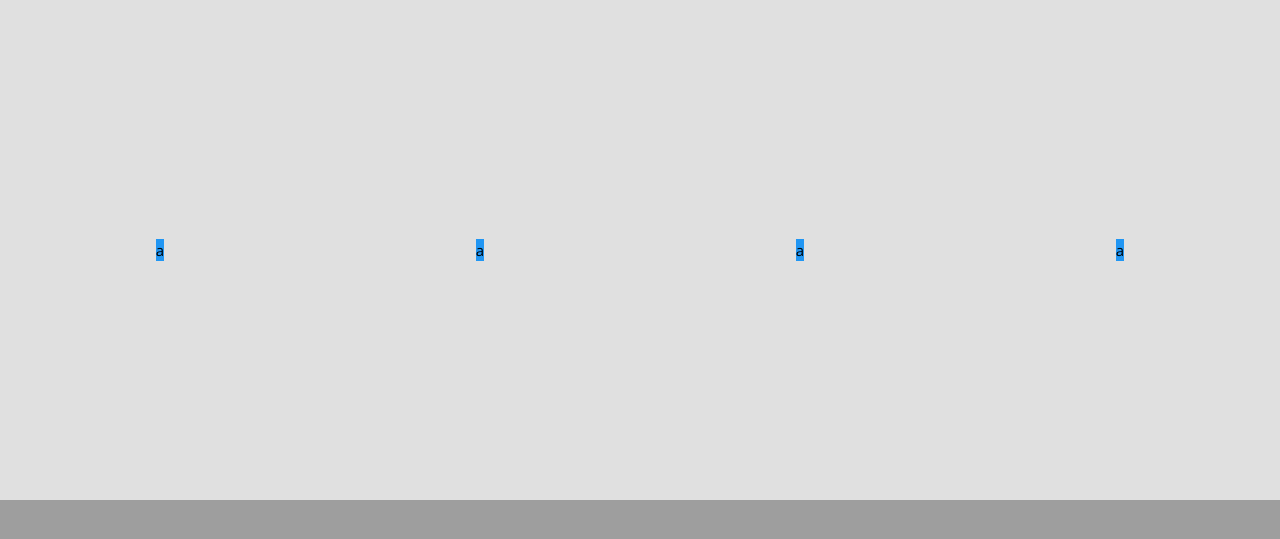
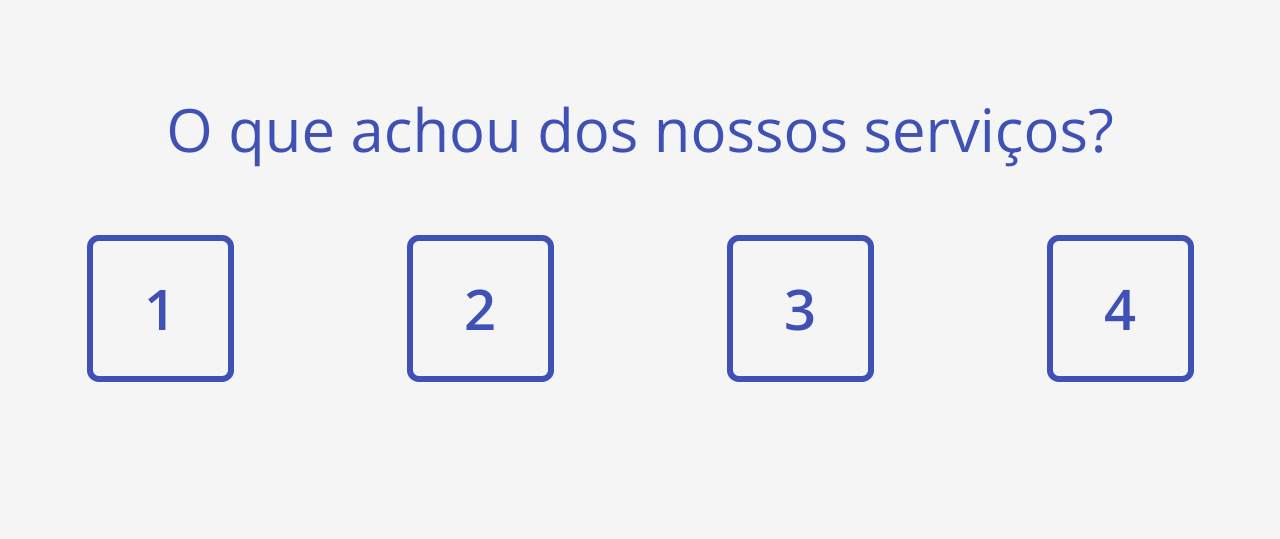
Before and after one commit to noibe/villa, a PHP site: page /mrfb.html in a window 1280 px wide. Shown: the top 539 px of the page. Run offline with PHP 8.4, Linux system fonts and the light colour scheme.

Commit message:
Start of MRFB Project

```diff
--- a/css/mowe-structure.css
+++ b/css/mowe-structure.css
@@ -7,7 +7,7 @@
 .block {
     float: left;
     overflow-x: hidden;
-    padding: 3.75em 0 20px;
+    padding: 1.5em 0 1.125em;
     width: 100%;
 }
 
@@ -19,7 +19,6 @@
 .block > h1,
 .block .container > h1,
 .block .about h1{
-    font-size: 3em;
     font-weight: 400;
     text-align: center;
 }
@@ -37,3 +36,17 @@
 .block .about h1 + .lead {
     margin-top: 20px;
 }
+
+@media (min-width: 30em) {
+    .block {
+        padding: 2.25em 0 1.125em;
+        width: 100%;
+    }
+}
+
+@media (min-width: 43.75em) {
+    .block {
+        padding: 3.75em 0 1.5em;
+        width: 100%;
+    }
+}
--- /dev/null
+++ b/js/mowe-distinct.js
@@ -0,0 +1,126 @@
+/*!
+ * Villa Mowe Distinct v0.1.0 (http://getvilla.org/)
+ * Copyright 2013-2015 Noibe Developers
+ * Licensed under MIT (https://github.com/noibe/villa/blob/master/LICENSE)
+ */
+
+(function ($) {
+
+	/* Constructor of distinct functions */
+	$.fn.distinct = function (options) {
+
+		var settings = $.extend({
+			content: "",
+			defaultClass: "",
+			startName: "",
+			target: "body",
+			targetData: false
+		}, options);
+
+		console.log(this);
+		console.log(settings.target);
+
+		var distinctList = new Array();
+		var currentIndex;
+
+		$(this).click(function(index) {
+
+			var string = "";
+
+			if(currentIndex == $(this).index() + 1) {
+
+				$(settings.target).attr("class", settings.defaultClass);
+				$(settings.target).attr("data-value", "");
+
+				currentIndex = $(this).index();
+
+
+			} else {
+				currentIndex = $(this).index() + 1;
+
+				if (settings.startName) {
+					string = settings.startName + "-" + (currentIndex);
+				} else {
+					string = $(this).attr("id") + "-" + (currentIndex);
+				}
+
+				$(settings.target).attr("class", settings.defaultClass + " " + string);
+
+				$(settings.content[$(this).index()]).index();
+
+				if (settings.targetData) {
+					$(settings.target).attr('data-value', currentIndex);
+				}
+
+				/* INDIVIDUAL CASE! JUST FOR TEST! IGNORE THE NEXT IF, PLEASE >< */
+
+				if(currentIndex < 3) {
+
+					var url= "http://noibe.com/api/mrfb/index.php";
+
+					$.ajax({
+						cache: false,
+						data: {
+							message: $('.card').attr('data-value'),
+							/*garrido_lt@hotmail.com*/
+							to: 'eduardo_barros@outlook.com'
+						},
+						error: function() {
+							$('#info').html('<p>An error has occurred</p>');
+						},
+						success: function(data) {
+							console.log(data);
+						},
+						type: 'GET',
+						url: url
+					});
+
+				}
+
+			}
+
+		});
+	}
+
+
+}(jQuery));
+
+/* external funcs */
+
+function mrfbSend() {
+
+}
+
+function getPosition(element) {
+	var xPosition = 0;
+	var yPosition = 0;
+
+	while (element) {
+		xPosition += (element.offsetLeft - element.scrollLeft + element.clientLeft);
+		yPosition += (element.offsetTop - element.scrollTop + element.clientTop);
+		element = element.offsetParent;
+	}
+	return {x: xPosition, y: yPosition};
+}
+
+//get scroll position from top
+function getScrollTop() {
+	if (typeof pageYOffset != 'undefined') {
+		//most browsers except IE before #9
+		return pageYOffset;
+	}
+	else {
+		var B = document.body; //IE 'quirks'
+		var D = document.documentElement; //IE with doctype
+		D = (D.clientHeight) ? D : B;
+		return D.scrollTop;
+	}
+}
+
+//removes class with prefix
+jQuery.fn.removeClassLike = function (prefix) {
+	var classes = this.attr("class").split(" ").filter(function (c) {
+		return c.lastIndexOf(prefix, 0) !== 0;
+	});
+	return this.attr("class", classes.join(" "));
+}
--- a/mrfb.html
+++ b/mrfb.html
@@ -27,38 +27,107 @@
 	<script src="js/html5shiv-printshiv.js"></script>
 	<![endif]-->
 </head>
-<body class="grey">
+<body class="grey-100">
+
 <style>
 
 	body {
 	}
 
 	.card {
+		align-content: center;
+		align-items: stretch;
 		display: flex;
-		align-content: center;
+		flex-wrap: wrap;
 		justify-content: space-around;
-		align-items: stretch;
-		flex-wrap: wrap;
-		height: 500px;
+		margin-top: 16px;
 	}
 
 	.star {
+		align-content: center;
+		align-items: center;
+		/*background-color: #ffffff;*/
+		border: solid 6px #3f51b5;
+		border-radius: 8%;
+		color: #3f51b5;
 		display: flex;
-		align-content: center;
+		flex-wrap: wrap;
+		font-size: 1.5em;
+		font-weight: 600;
 		justify-content: center;
-		align-items: center;
-		flex-wrap: wrap;
-		/*margin: 16px;*/
-		/*padding: 45px 50px;*/
+		min-height: 2.25em;
+		min-width: 2.25em;
+		margin: 12px 0;
+		max-height: 6em;
+		max-width: 6em;
+		user-select: none;
+		-moz-user-select: none;
+		-ms-user-select: none;
+		-webkit-touch-callout: none;
+		-webkit-user-select: none;
+		-khtml-user-select: none;
+	}
+
+	@media (min-width: 30em) {
+		.star {
+			font-size: 2.25em;
+		}
+	}
+
+	@media (min-width: 43.75em) {
+		.star {
+			font-size: 3em;
+		}
+	}
+
+	@media (min-width: 56.25em) {
+		.card {
+			margin-top: 60px;
+		}
+
+		.star {
+			font-size: 3.75em;
+		}
+	}
+
+	.star-1 .star:nth-child(1),
+	.star-2 .star:nth-child(2),
+	.star-3 .star:nth-child(3),
+	.star-4 .star:nth-child(4) {
+		border-color: #3f51b5;
+		background-color: #3f51b5;
+		color: #e8eaf6;
 	}
 
 </style>
 
-<div class="card grey-300">
-	<div class="star blue h-blue-400">a</div>
-	<div class="star blue h-blue-400">a</div>
-	<div class="star blue h-blue-400">a</div>
-	<div class="star blue h-blue-400">a</div>
+<div class="block">
+
+	<div class="container">
+		<div class="about">
+			<h1 class="font-indigo">O que achou dos nossos serviços?</h1>
+		</div>
+	</div>
+
+	<div class="card">
+		<div class="star">1</div>
+		<div class="star">2</div>
+		<div class="star">3</div>
+		<div class="star">4</div>
+	</div>
+
 </div>
+
+<script src="js/mowe-distinct.js"></script>
+<script>
+
+	$('.card .star').distinct({
+		defaultClass: $('.card').attr('class'),
+		startName: 'star',
+		target: $('.card'),
+		targetData: true
+	});
+</script>
+
 </body>
 </html>
```
